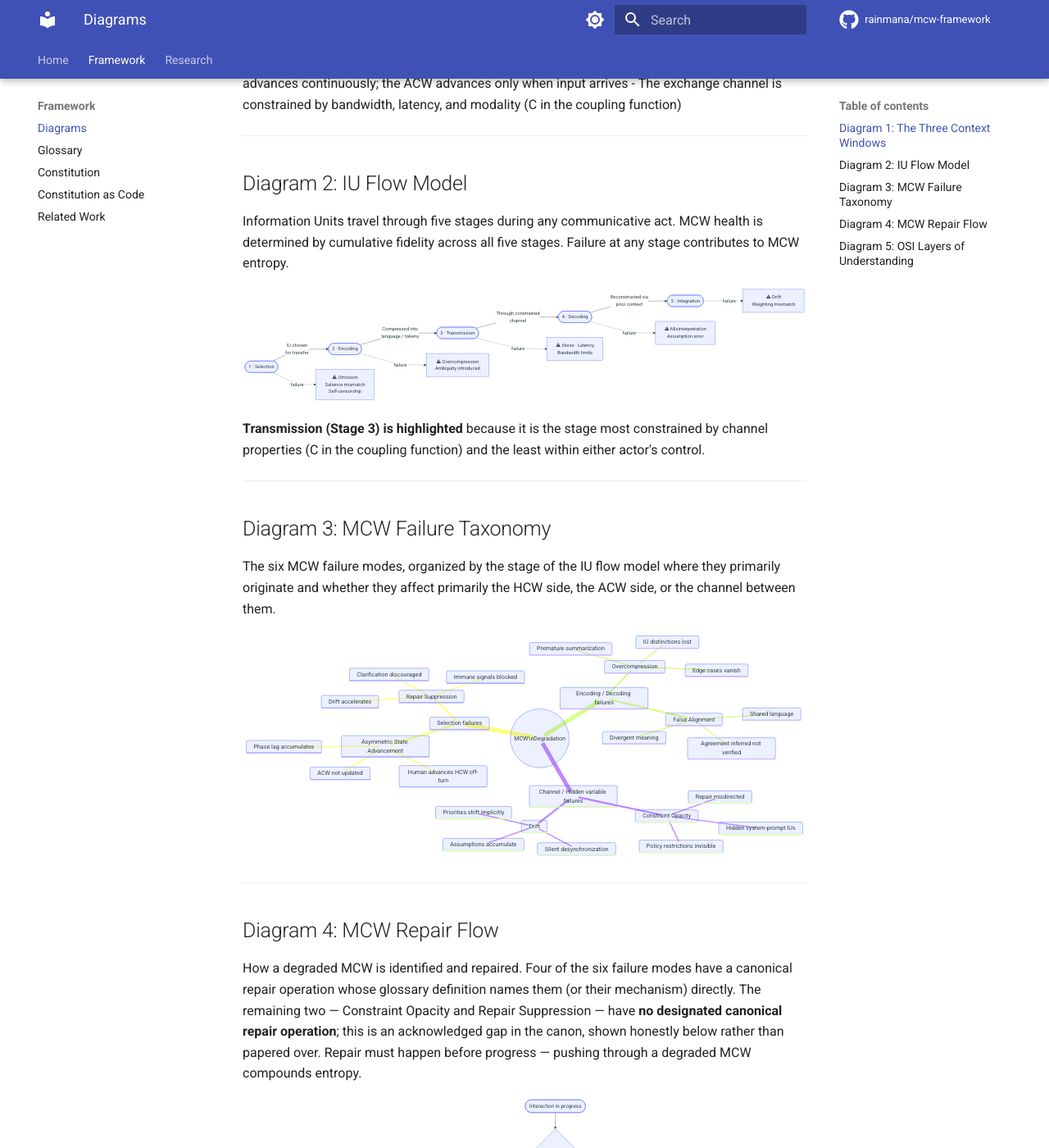
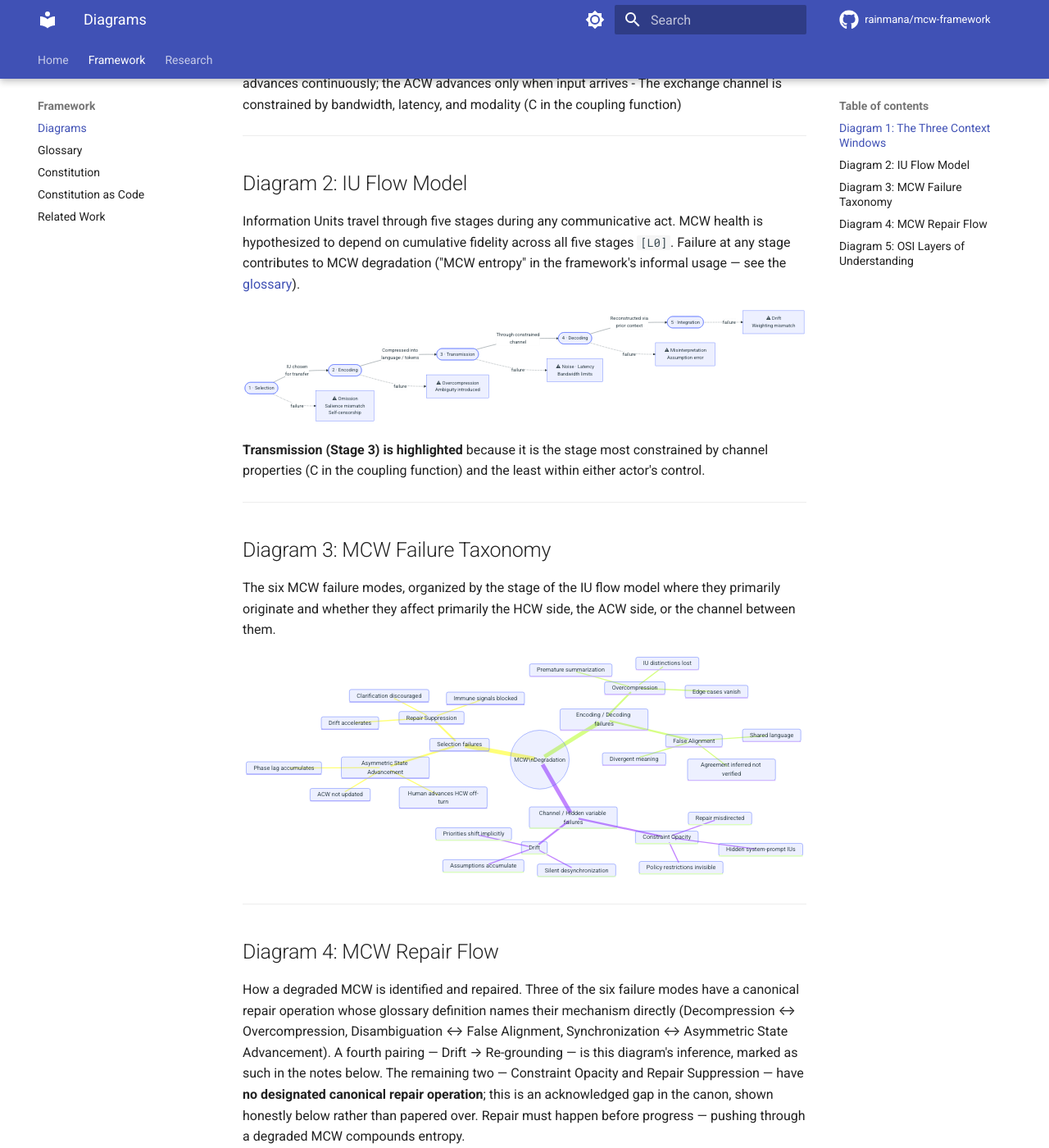
Before and after one commit to rainmana/mcw-framework, an MkDocs documentation site: the page built from docs/diagrams.md, in a window 1280 px wide and 1400 px high, scrolled down 547 px. Shown: the whole window at 82% size. Built offline with MkDocs 1.6.1 and Material for MkDocs 9.7.7, drawn with Linux system fonts in a browser that asks for light colours; comment, search, counter and statistics services are not loaded.

Commit message:
Address review: consistent canon-vs-inferred mapping counts; tag Diagram 2 claim
Two fixes from Codex review of PR #4/#5:

- Diagram 4's intro said four modes have canonical repair operations while
  the notes below said only three pairings are named by glossary text and
  Drift->Re-grounding is an inference. The intro now gives the same
  three-canonical / one-inferred / two-gap accounting as the notes.
- Diagram 2's caption stated 'MCW health is determined by cumulative
  fidelity...' as untagged fact — exactly the untagged empirical claim the
  glossary's new evidence-tag convention forbids. Aligned with the
  glossary's IU Flow wording: 'hypothesized to depend on' [L0], with
  'MCW entropy' marked as informal usage.

Co-Authored-By: Claude Fable 5 <noreply@anthropic.com>
Claude-Session: https://claude.ai/code/session_012vXxadkBEnQJYHkewFvPgG

````diff
--- a/docs/diagrams.md
+++ b/docs/diagrams.md
@@ -46,7 +46,7 @@ graph LR
 
 ## Diagram 2: IU Flow Model
 
-Information Units travel through five stages during any communicative act. MCW health is determined by cumulative fidelity across all five stages. Failure at any stage contributes to MCW entropy.
+Information Units travel through five stages during any communicative act. MCW health is hypothesized to depend on cumulative fidelity across all five stages `[L0]`. Failure at any stage contributes to MCW degradation ("MCW entropy" in the framework's informal usage — see the [glossary](glossary.md#entropy)).
 
 ```mermaid
 flowchart LR
@@ -118,7 +118,7 @@ mindmap
 
 ## Diagram 4: MCW Repair Flow
 
-How a degraded MCW is identified and repaired. Four of the six failure modes have a canonical repair operation whose glossary definition names them (or their mechanism) directly. The remaining two — Constraint Opacity and Repair Suppression — have **no designated canonical repair operation**; this is an acknowledged gap in the canon, shown honestly below rather than papered over. Repair must happen before progress — pushing through a degraded MCW compounds entropy.
+How a degraded MCW is identified and repaired. Three of the six failure modes have a canonical repair operation whose glossary definition names their mechanism directly (Decompression ↔ Overcompression, Disambiguation ↔ False Alignment, Synchronization ↔ Asymmetric State Advancement). A fourth pairing — Drift → Re-grounding — is this diagram's inference, marked as such in the notes below. The remaining two — Constraint Opacity and Repair Suppression — have **no designated canonical repair operation**; this is an acknowledged gap in the canon, shown honestly below rather than papered over. Repair must happen before progress — pushing through a degraded MCW compounds entropy.
 
 ```mermaid
 flowchart TD
````
